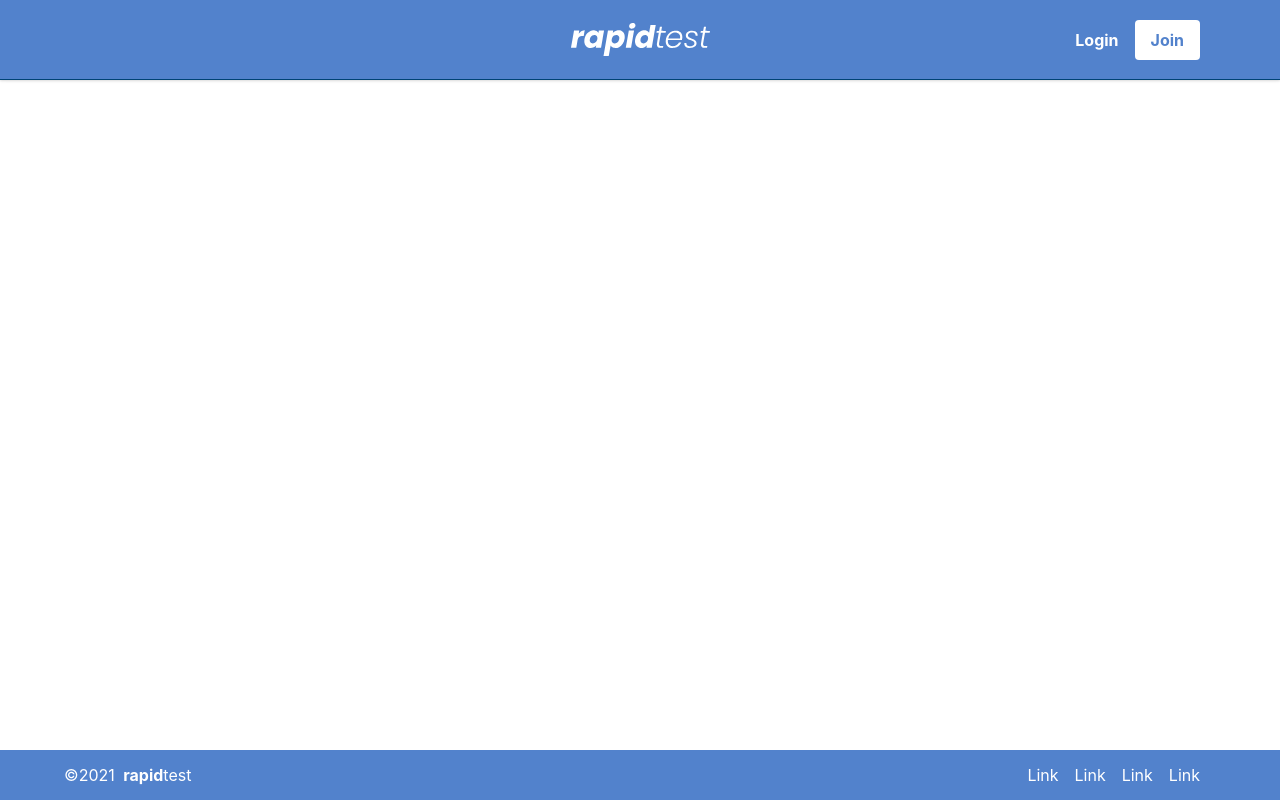
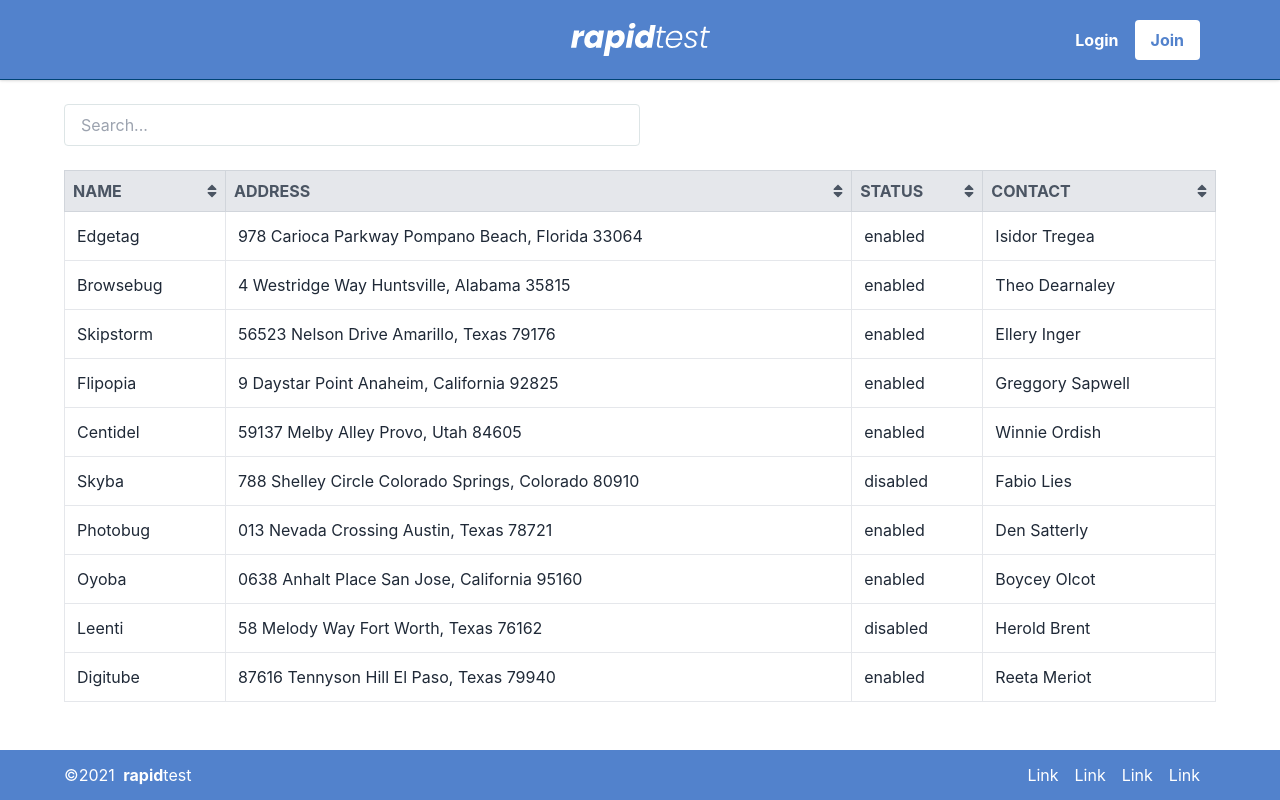
Before and after one commit to datarobot/datarobot-rapidtest-support, a React (Create React App) app: page /sites in a window 1280 px wide. Built offline with nearby package versions, Linux system fonts and the light colour scheme; data requests are answered from the project's data file.

Commit message:
sites page view

```diff
--- a/db.json
+++ b/db.json
@@ -95,7 +95,7 @@
   "sites": [
     {
       "id": 1,
-      "siteName": "Edgetag",
+      "name": "Edgetag",
       "address": {
         "street": "978 Carioca Parkway",
         "city": "Pompano Beach",
@@ -107,7 +107,7 @@
     },
     {
       "id": 2,
-      "siteName": "Browsebug",
+      "name": "Browsebug",
       "address": {
         "street": "4 Westridge Way",
         "city": "Huntsville",
@@ -119,7 +119,7 @@
     },
     {
       "id": 3,
-      "siteName": "Skipstorm",
+      "name": "Skipstorm",
       "address": {
         "street": "56523 Nelson Drive",
         "city": "Amarillo",
@@ -131,7 +131,7 @@
     },
     {
       "id": 4,
-      "siteName": "Flipopia",
+      "name": "Flipopia",
       "address": {
         "street": "9 Daystar Point",
         "city": "Anaheim",
@@ -143,7 +143,7 @@
     },
     {
       "id": 5,
-      "siteName": "Centidel",
+      "name": "Centidel",
       "address": {
         "street": "59137 Melby Alley",
         "city": "Provo",
@@ -155,7 +155,7 @@
     },
     {
       "id": 6,
-      "siteName": "Skyba",
+      "name": "Skyba",
       "address": {
         "street": "788 Shelley Circle",
         "city": "Colorado Springs",
@@ -167,7 +167,7 @@
     },
     {
       "id": 7,
-      "siteName": "Photobug",
+      "name": "Photobug",
       "address": {
         "street": "013 Nevada Crossing",
         "city": "Austin",
@@ -179,7 +179,7 @@
     },
     {
       "id": 8,
-      "siteName": "Oyoba",
+      "name": "Oyoba",
       "address": {
         "street": "0638 Anhalt Place",
         "city": "San Jose",
@@ -191,7 +191,7 @@
     },
     {
       "id": 9,
-      "siteName": "Leenti",
+      "name": "Leenti",
       "address": {
         "street": "58 Melody Way",
         "city": "Fort Worth",
@@ -203,7 +203,7 @@
     },
     {
       "id": 10,
-      "siteName": "Digitube",
+      "name": "Digitube",
       "address": {
         "street": "87616 Tennyson Hill",
         "city": "El Paso",
--- a/package.json
+++ b/package.json
@@ -14,6 +14,7 @@
     "autoprefixer": "^9",
     "axios": "^0.21.1",
     "classnames": "^2.2.6",
+    "jotai": "^0.14.0",
     "postcss": "^7",
     "prop-types": "^15.7.2",
     "react": "^17.0.1",
@@ -22,6 +23,7 @@
     "react-modal": "^3.12.1",
     "react-router-dom": "^5.2.0",
     "react-scripts": "4.0.2",
+    "react-table": "^7.6.3",
     "tailwindcss": "npm:@tailwindcss/postcss7-compat",
     "web-vitals": "^1.0.1"
   },
--- a/src/App.js
+++ b/src/App.js
@@ -1,5 +1,6 @@
 import React, { Suspense, lazy } from 'react';
 import { BrowserRouter as Router, Switch, Route } from 'react-router-dom';
+import { Provider } from 'jotai';
 
 import Header from 'components/Header';
 import Footer from 'components/Footer';
@@ -7,21 +8,25 @@ import Footer from 'components/Footer';
 import './App.css';
 
 const Home = lazy(() => import('views/Home'));
+const Sites = lazy(() => import('views/Sites'));
 
 const App = () => (
-  <Suspense fallback={<div>Loading</div>}>
+  <Provider>
     <Router>
       <div className="App">
         <Header />
 
-        <Switch>
-          <Route exact path="/" component={Home} />
-        </Switch>
+        <Suspense fallback={<div>Loading</div>}>
+          <Switch>
+            <Route exact path="/" component={Home} />
+            <Route path="/sites" component={Sites} />
+          </Switch>
+        </Suspense>
 
         <Footer />
       </div>
     </Router>
-  </Suspense>
+  </Provider>
 );
 
 export default App;
--- a/src/components/Header/index.js
+++ b/src/components/Header/index.js
@@ -1,17 +1,37 @@
+// @ts-nocheck
 import React from 'react';
+import { useAtom } from 'jotai';
+
+import loginAtom from 'store';
 
 import logo from '../../assets/images/logo.svg';
-
 import './Header.css';
 
-const Header = () => (
+const Header = () => {
+  const [loggedIn, setLoggedIn] = useAtom(loginAtom);
+
+  return (
     <div className="header bg-blue flex justify-center items-center">
       <img src={logo} className="logo" alt="logo" />
 
       <section className="links absolute">
-      <button className="text-white font-bold" type="button">
+        {loggedIn ? (
+          <button
+            className="text-white font-bold focus:outline-none"
+            type="button"
+            onClick={() => setLoggedIn(false)}
+          >
+            Log out
+          </button>
+        ) : (
+          <button
+            className="text-white font-bold focus:outline-none"
+            type="button"
+            onClick={() => setLoggedIn(true)}
+          >
             Login
           </button>
+        )}
         <button
           className="text-blue font-bold bg-white px-4 py-2 rounded"
           type="button"
@@ -21,5 +41,6 @@ const Header = () => (
       </section>
     </div>
   );
+};
 
 export default Header;
--- a/src/components/Icon/iconImports.js
+++ b/src/components/Icon/iconImports.js
@@ -1,4 +1,9 @@
-import { faSearch } from '@fortawesome/free-solid-svg-icons';
+import {
+  faSearch,
+  faSort,
+  faSortUp,
+  faSortDown,
+} from '@fortawesome/free-solid-svg-icons';
 import { library } from '@fortawesome/fontawesome-svg-core';
 
-library.add(faSearch);
+library.add(faSearch, faSort, faSortUp, faSortDown);
--- /dev/null
+++ b/src/components/Table/index.js
@@ -0,0 +1,130 @@
+// @ts-nocheck
+import React, { useState } from 'react';
+import cls from 'classnames';
+import { useTable, useFilters, useSortBy } from 'react-table';
+
+import Icon from 'components/Icon';
+import Input from 'components/Input';
+
+const Table = ({ columns, data }) => {
+  const [filterInput, setFilterInput] = useState('');
+
+  const {
+    getTableProps,
+    getTableBodyProps,
+    headerGroups,
+    rows,
+    prepareRow,
+    setFilter,
+  } = useTable(
+    {
+      columns,
+      data,
+    },
+    useFilters,
+    useSortBy
+  );
+
+  const handleFilterChange = (e) => {
+    const value = e.target.value || undefined;
+    setFilter('name', value);
+    setFilterInput(value);
+  };
+
+  return (
+    <>
+      <div className="w-1/2 my-6">
+        <Input
+          value={filterInput}
+          onChange={handleFilterChange}
+          placeholder="Search..."
+          rounded
+        />
+      </div>
+      <table {...getTableProps()} className="border-collapse w-full">
+        <thead>
+          {headerGroups.map((headerGroup) => (
+            <tr {...headerGroup.getHeaderGroupProps()}>
+              {headerGroup.headers.map((column) => {
+                const { isSorted, isSortedDesc } = column;
+
+                return (
+                  <th
+                    {...column.getHeaderProps(column.getSortByToggleProps())}
+                    className={cls(
+                      'p-2 font-bold text-left uppercase bg-gray-200 text-gray-600 border border-gray-300 hidden lg:table-cell',
+                      // eslint-disable-next-line no-nested-ternary
+                      {
+                        'sort-asc': isSorted,
+                        'sorted-desc': isSortedDesc,
+                      }
+                    )}
+                  >
+                    <div className="w-full flex justify-between">
+                      {column.render('Header')}
+                      {!isSorted && <Icon iconName="sort" />}
+                      {isSorted && !isSortedDesc && <Icon iconName="sort-up" />}
+                      {isSortedDesc && <Icon iconName="sort-down" />}
+                    </div>
+                  </th>
+                );
+              })}
+            </tr>
+          ))}
+        </thead>
+        <tbody {...getTableBodyProps()}>
+          {rows.map((row) => {
+            prepareRow(row);
+            return (
+              <tr
+                {...row.getRowProps()}
+                className="bg-white lg:hover:bg-gray-100 flex lg:table-row flex-row lg:flex-row flex-wrap lg:flex-no-wrap mb-10 lg:mb-0"
+              >
+                {row.cells.map((cell) => (
+                  <td
+                    {...cell.getCellProps()}
+                    className="w-full lg:w-auto p-3 text-gray-800 border border-b block lg:table-cell relative lg:static"
+                  >
+                    {cell.render('Cell')}
+                  </td>
+                ))}
+              </tr>
+            );
+          })}
+        </tbody>
+      </table>
+    </>
+  );
+};
+
+export default Table;
+
+// <table {...getTableProps()}>
+//           <thead>
+//             {
+//               // Loop over the header rows
+//               headerGroups.map((headerGroup) => (
+//                 // Apply the header row props
+//                 <tr {...headerGroup.getHeaderGroupProps()}>
+//                   {
+//                     // Loop over the headers in each row
+//                     headerGroup.headers.map((column) => (
+//                       // Apply the header cell props
+//                       <th {...column.getHeaderProps()}>
+//                         {
+//                           // Render the header
+//                           column.render('Header')
+//                         }
+//                       </th>
+//                     ))
+//                   }
+//                 </tr>
+//               ))
+//             }
+//           </thead>
+//           <tbody>
+//             <tr>
+//               <td></td>
+//             </tr>
+//           </tbody>
+//         </table>
--- a/src/services/api.js
+++ b/src/services/api.js
@@ -1,6 +1,5 @@
 import axios from 'axios';
 
-// eslint-disable-next-line import/prefer-default-export
 export const requestAccess = async ({ firstName, lastName, email, phone }) => {
   const { data } = await axios.post('/accounts', {
     firstName,
@@ -14,3 +13,9 @@ export const requestAccess = async ({ firstName, lastName, email, phone }) => {
 
   return data;
 };
+
+export const getSiteList = async () => {
+  const { data } = await axios.get('/sites');
+
+  return data;
+};
--- /dev/null
+++ b/src/store.js
@@ -0,0 +1,5 @@
+import { atom } from 'jotai';
+
+const loginAtom = atom('');
+
+export default loginAtom;
--- /dev/null
+++ b/src/views/Sites/index.js
@@ -0,0 +1,61 @@
+// @ts-nocheck
+/* eslint-disable no-unused-vars */
+import React, { useEffect, useMemo, useState } from 'react';
+
+import { getSiteList } from 'services/api';
+
+import Table from 'components/Table';
+
+const SiteAddress = ({ values }) => {
+  const { street, city, state, zip } = values;
+  return (
+    <span>
+      {street} {city}, {state} {zip}
+    </span>
+  );
+};
+
+const SiteStatus = ({ values }) => (values ? 'enabled' : 'disabled');
+
+const Sites = () => {
+  const [sites, setSites] = useState([]);
+
+  const columns = useMemo(
+    () => [
+      {
+        Header: 'Name',
+        accessor: 'name',
+      },
+      {
+        Header: 'Address',
+        accessor: 'address',
+        Cell: ({ cell: { value } }) => <SiteAddress values={value} />,
+      },
+      {
+        Header: 'Status',
+        accessor: 'enabled',
+        Cell: ({ cell: { value } }) => <SiteStatus values={value} />,
+      },
+      {
+        Header: 'Contact',
+        accessor: 'contact',
+      },
+    ],
+    []
+  );
+
+  useEffect(() => {
+    (async () => {
+      const data = await getSiteList();
+      setSites(data);
+    })();
+  }, []);
+
+  return (
+    <div>
+      <Table columns={columns} data={sites} />
+    </div>
+  );
+};
+
+export default Sites;
```
Also changed, not shown: src/views/Home/index.js (+24 -1 lines), 1 other file (tests, documents, lock files or other folders). Lines whose indentation alone changed are shown as unchanged.
